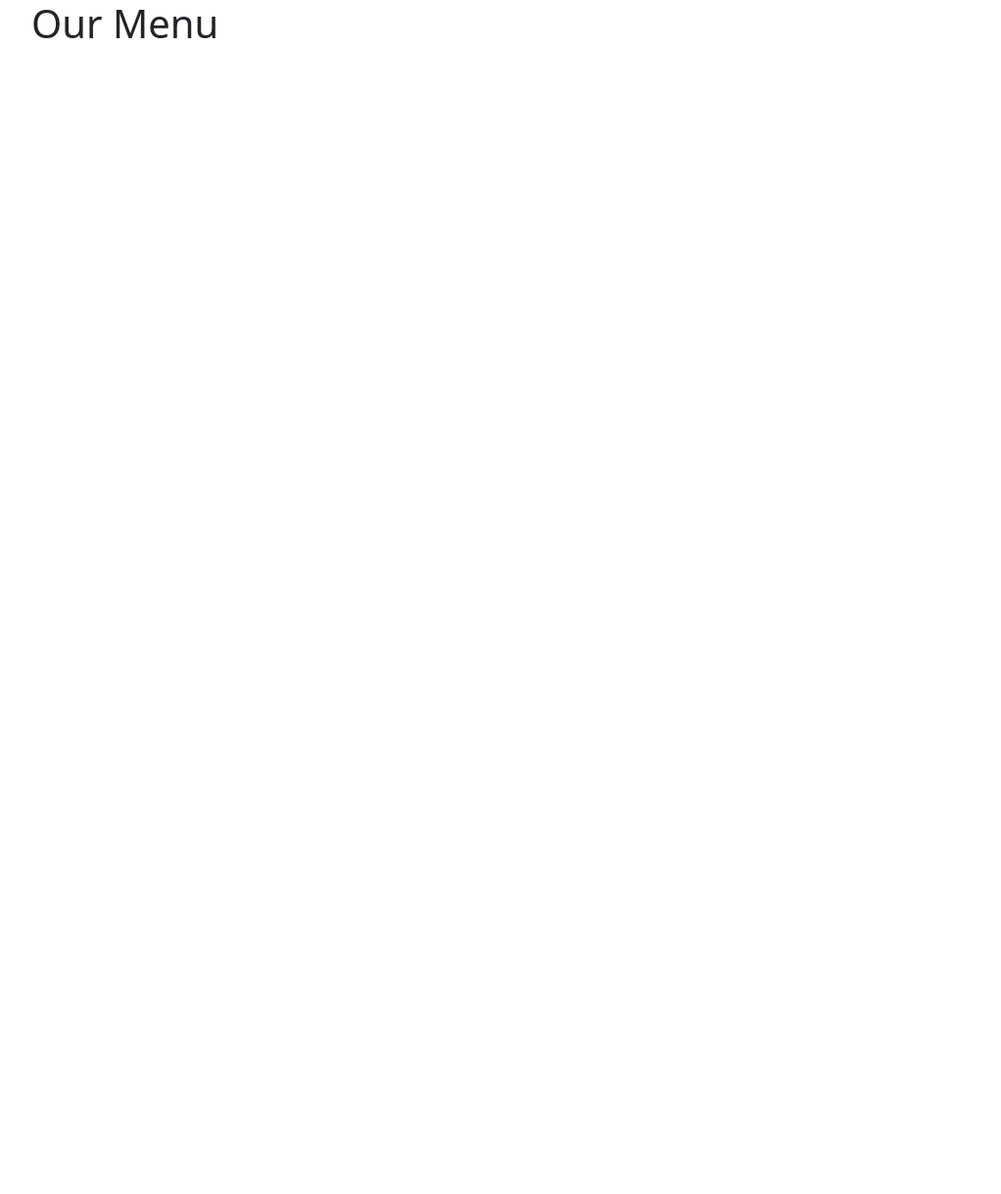
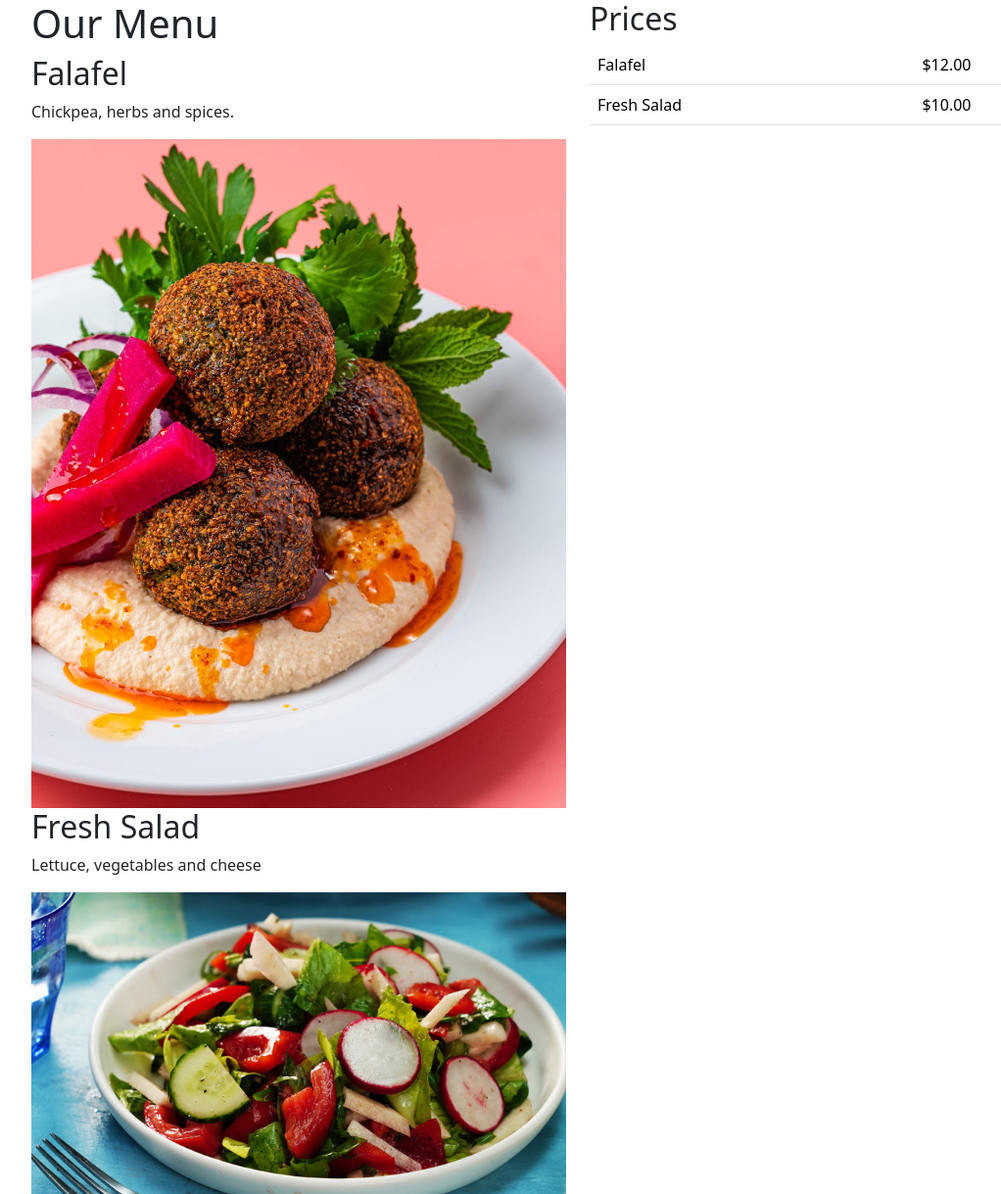
Before and after one commit to andrewteece/Bootstrap-Project, a plain HTML site: page index.html in a window 1280 px wide. Shown: the whole page at 98% size, without its empty margins (50-1072 px from the left). Before the commit the page ends 800 px from the top, so only its background shows below. Drawn offline with nearby package versions, Linux system fonts and the light colour scheme.

Commit message:
html markup

```diff
--- a/index.html
+++ b/index.html
@@ -16,8 +16,34 @@
       <div class="row">
         <div class="col">
           <h1>Our Menu</h1>
+          <h2>Falafel</h2>
+          <p>Chickpea, herbs and spices.</p>
+          <img
+            src="./assets/img/crispy-falafel-19.jpg"
+            class="img-fluid"
+            alt="crispy falafel"
+          />
+          <h2>Fresh Salad</h2>
+          <p>Lettuce, vegetables and cheese</p>
+          <img
+            src="./assets/img/salad.jpeg"
+            class="img-fluid"
+            alt="fresh salad"
+          />
         </div>
-        <div class="col"></div>
+        <div class="col">
+          <h2>Prices</h2>
+          <table class="table">
+            <tr>
+              <td>Falafel</td>
+              <td>$12.00</td>
+            </tr>
+            <tr>
+              <td>Fresh Salad</td>
+              <td>$10.00</td>
+            </tr>
+          </table>
+        </div>
       </div>
     </div>
     <script src="https://cdn.jsdelivr.net/npm/bootstrap@5.3.2/dist/js/bootstrap.min.js"></script>
```
Also changed, not shown: assets/img/crispy-falafel-19.jpg (added), assets/img/salad.jpeg (added).
